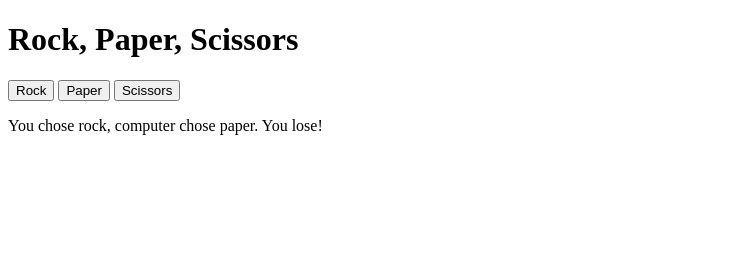
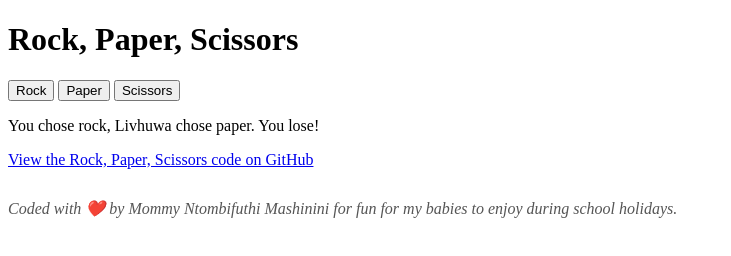
Before and after one commit to Ntombifuthi-Mashinini/Rock-Papers-Scissors, a plain HTML site: page index.html in a window 1280 px wide. Both pictures are taken after a click on the button "Rock". Shown: the whole page, without its empty margins (0-731 px from the left). Drawn offline with Linux system fonts and the light colour scheme.

Commit message:
Update result to show Livhuwa or Siya instead of computer

```diff
--- a/index.html
+++ b/index.html
@@ -13,6 +13,12 @@
 <button onclick="playGame('scissors')">Scissors</button>
 
   <p id="result"></p>
+  <p>
+  <a href="https://github.com/Ntombifuthi-Mashinini/Rock-Papers-Scissors" target="_blank">
+    View the Rock, Paper, Scissors code on GitHub
+  </a>
+</p>
+
 <script>
   function playGame(playerMove) {
     const randomNumber = Math.random();
@@ -40,11 +46,17 @@
       result = 'You lose!';
     }
 
+    const opponents = ['Livhuwa', 'Siya'];
+    const randomOpponent = opponents[Math.floor(Math.random() * opponents.length)];
+
     document.getElementById('result').innerText =
-        `You chose ${playerMove}, computer chose ${computerMove}. ${result}`;
-
+      `You chose ${playerMove}, ${randomOpponent} chose ${computerMove}. ${result}`;
   }
 </script>
 
+<footer style="margin-top: 30px; font-style: italic; color: #555;">
+  Coded with ❤️ by Mommy Ntombifuthi Mashinini for fun for my babies to enjoy during school holidays.
+</footer>
+
 </body>
 </html>
```
Lines whose indentation alone changed are shown as unchanged.
